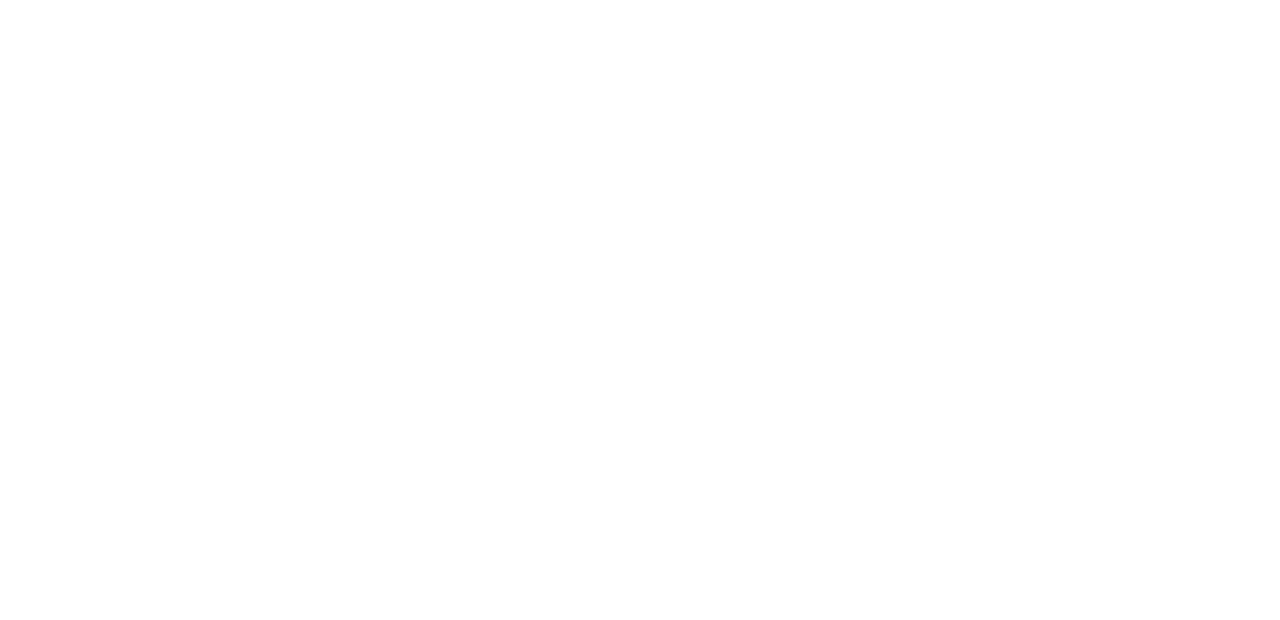
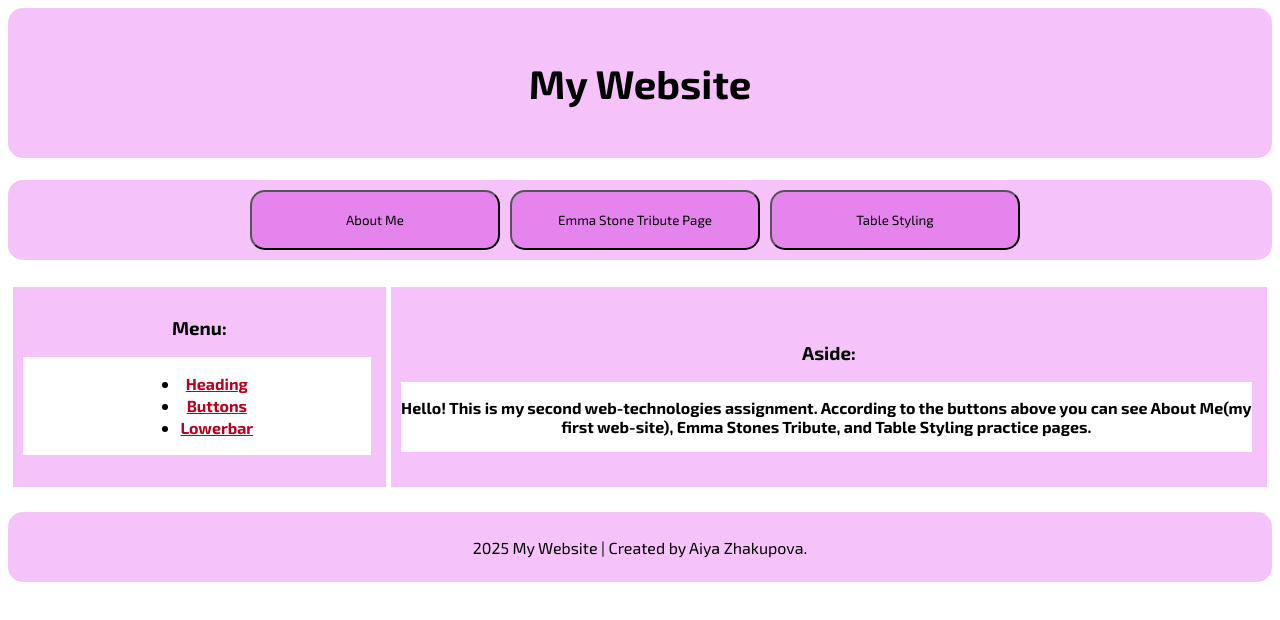
Before and after one commit to Aiya594/web_asik2, a plain HTML site: page index.html in a window 1280 px wide. Drawn offline with Linux system fonts and the light colour scheme; a web font is replaced by a local one.

Commit message:
add:main page

```diff
--- a/index.html
+++ b/index.html
@@ -0,0 +1,75 @@
+<!DOCTYPE html>
+
+<html>
+
+<head>
+    <!-- resouces from google font for the shrifts -->
+    <link rel="preconnect" href="https://fonts.googleapis.com">
+    <link rel="preconnect" href="https://fonts.gstatic.com" crossorigin>
+    <link
+        href="https://fonts.googleapis.com/css2?family=Exo+2:ital,wght@0,100..900;1,100..900&family=Fugaz+One&family=Tagesschrift&display=swap"
+        rel="stylesheet">
+
+
+    <link rel="stylesheet" href="style.css">
+    <title>My second website</title>
+</head>
+
+<body>
+    <div class="heading" id="heading">
+        <h1 class="exo-2">My Website</h1>
+    </div><br>
+
+    <div class="divButtons" id="buttons">
+        <a href="https://aiya594.github.io/Aiya.github.io/"><button class="exo-2">About Me</button></a>
+        <a href="pages/tribute.html"><button class="exo-2">Emma Stone Tribute Page</button></a>
+        <a href="pages/tribute.html"><button class="exo-2">Table Styling</button></a>
+    </div> <br>
+
+    <div class="divTable">
+        <table>
+            <tr>
+                <th width="30%">
+                    <h3 class="exo-2">Menu: </h3>
+                    <div class="divTh">
+                        <ul>
+                            <li><a href="#heading" class="exo-2">Heading</a></li>
+                            <li><a href="#buttons" class="exo-2">Buttons</a></li>
+                            <li><a href="#lowerbar" class="exo-2">Lowerbar</a></li>
+
+                        </ul>
+                    </div><br>
+                </th>
+                <th>
+                    <h3 class="exo-2">Aside: </h3>
+                    <div class="divTh">
+                        <p class="exo-2">
+                            Hello!
+                            This is my second web-technologies assignment.
+                            According to the buttons above you can see About Me(my first web-site),
+                            Emma Stones Tribute, and Table Styling practice pages.
+                        </p>
+                    </div>
+                </th>
+            </tr>
+        </table>
+    </div>
+
+    <div class="divFooter" id="lowerbar">
+        <footer class="exo-2">2025 My Website | Created by Aiya Zhakupova.</footer>
+    </div>
+
+
+
+
+
+
+
+
+
+
+
+
+</body>
+
+</html>
--- a/pages/style.css
+++ b/pages/tribute.css
@@ -20,7 +20,6 @@ div {
     width: auto;
 }
 
-
 .fugaz-one-regular {
   font-family: "Fugaz One", sans-serif;
   font-weight: 400;
@@ -34,6 +33,7 @@ div {
 }
 
 h1{
+    font-size:250%;
     text-align: center;
 }
 
--- /dev/null
+++ b/style.css
@@ -0,0 +1,76 @@
+body {
+    font-family: Georgia, serif;
+    background-color: rgb(255, 255, 255);
+}
+
+div {
+    display: flex;/*helps to center text*/
+    background-color: rgb(246, 194, 250);
+    width: auto;
+    align-items: center;
+    justify-content: center;
+    border-radius: 15px;
+    margin: 0 auto;
+
+}
+
+a{
+    color:rgb(186, 0, 31)
+}
+
+
+.exo-2 {
+  font-family: "Exo 2", sans-serif;
+  font-optical-sizing: auto;
+  font-style: normal;
+}
+
+.heading {
+    height: 150px;
+}
+
+.divTable {
+    border-radius: 0px;
+}
+
+.divTh {
+    margin-right: 5px;
+    border-radius: 0px;
+    background-color: rgb(255, 255, 255);
+}
+
+.divButtons {
+    height: 80px;
+}
+
+.divFooter{
+    margin-top: 20px;
+    height:70px;
+}
+
+table {
+    border-radius: 8px;
+    border: 5px solid rgb(254, 254, 254);
+    border-collapse: collapse;
+    width: 100%;
+}
+
+th {
+    border: 5px solid rgb(255, 255, 255);
+    padding: 10px;
+}
+
+
+h1 {
+    text-align: center;
+    font-size: 250%
+}
+
+button {
+    width: 250px;
+    height: 60px;
+    border-radius: 15px;
+    background-color: rgb(229, 132, 236);
+    margin-right: 10px;
+    /*adds space after button*/
+}
```
Also changed, not shown: pages/tribute.html (+5 -4 lines).
